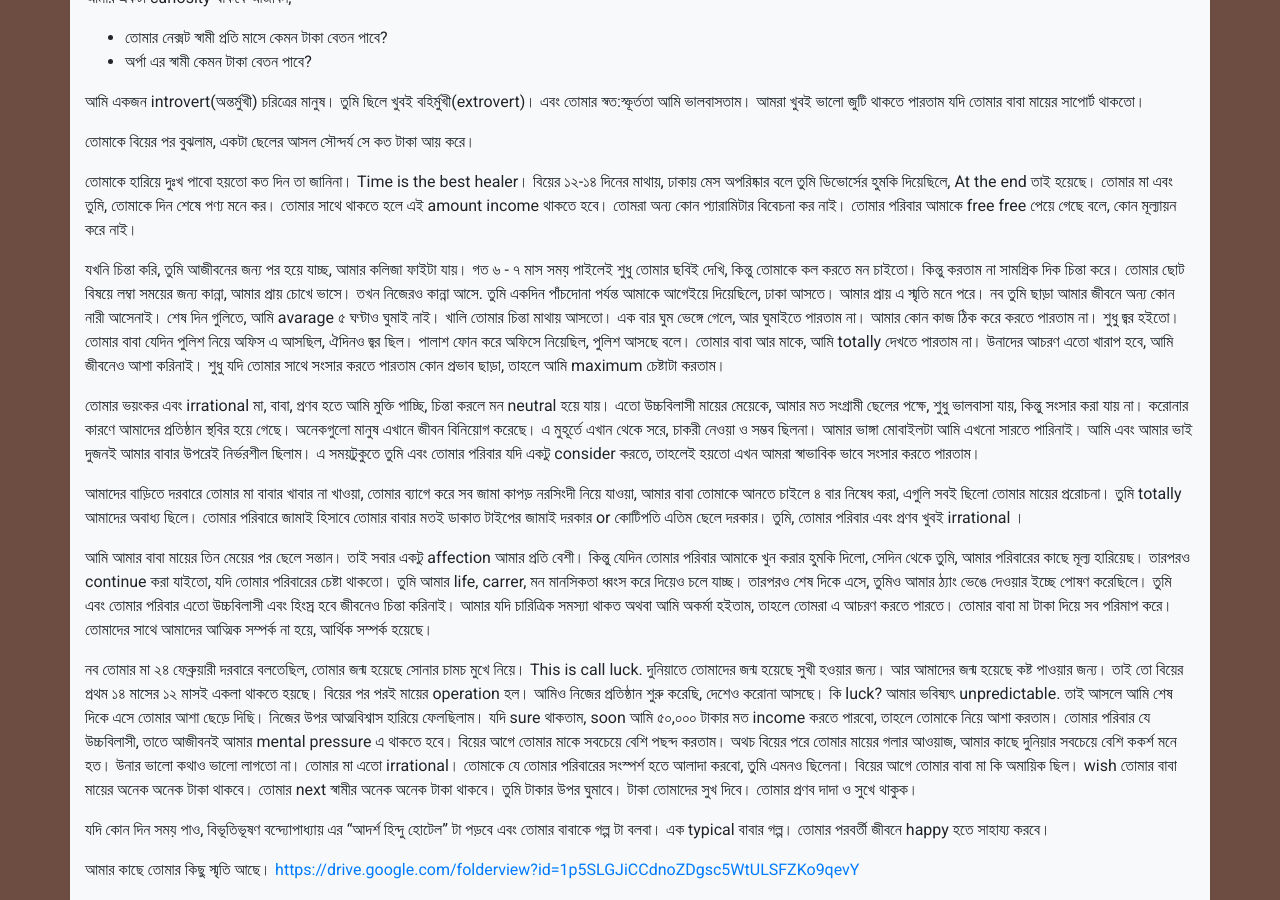
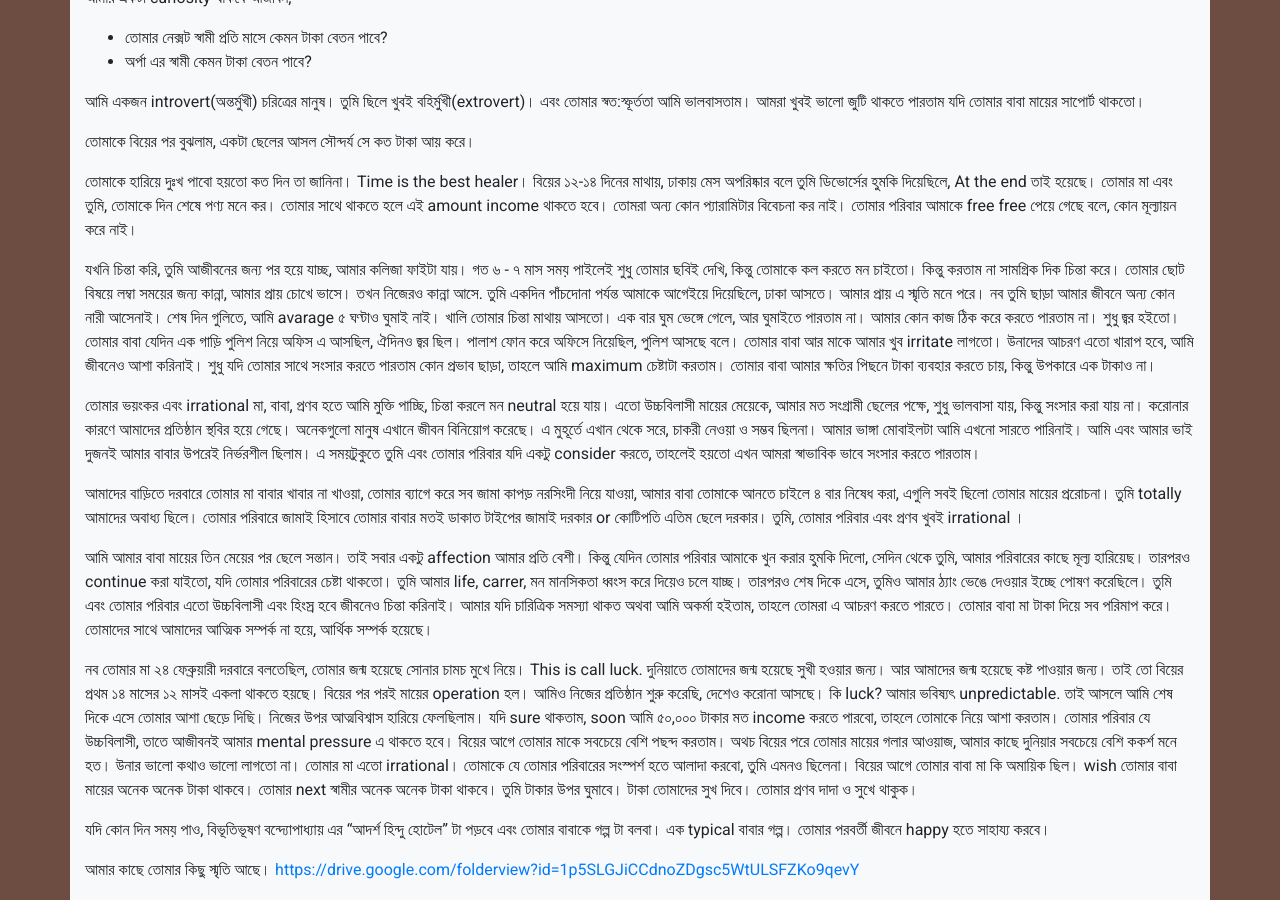
Before and after one commit to polodev/nobo, a Jekyll site: the page built from index.md, in a window 1280 px wide and 900 px high, scrolled down 4226 px. Built offline with Jekyll 4.4.1, drawn with Linux system fonts in a browser that asks for light colours; nearby versions of some CDN libraries.

Commit message:
--updated--

```diff
--- a/index.md
+++ b/index.md
@@ -115,7 +115,7 @@ active: last-message
 
 তোমাকে হারিয়ে দুঃখ পাবো হয়তো কত দিন তা জানিনা। Time is the best healer। বিয়ের ১২-১৪ দিনের মাথায়, ঢাকায় মেস অপরিষ্কার বলে তুমি ডিভোর্সের হুমকি দিয়েছিলে, At the end তাই হয়েছে। তোমার মা এবং তুমি, তোমাকে দিন শেষে পণ্য মনে কর। তোমার সাথে থাকতে হলে এই amount income থাকতে হবে। তোমরা অন্য কোন প্যারামিটার বিবেচনা কর নাই। তোমার পরিবার আমাকে free free পেয়ে গেছে বলে, কোন মূল্যায়ন করে নাই।
 
-যখনি চিন্তা করি, তুমি আজীবনের জন্য পর হয়ে যাচ্ছ, আমার কলিজা ফাইটা যায়। গত ৬ - ৭ মাস সময় পাইলেই শুধু তোমার ছবিই দেখি, কিন্তু তোমাকে কল করতে মন চাইতো। কিন্তু করতাম না সামগ্রিক দিক চিন্তা করে। তোমার ছোট বিষয়ে লম্বা সময়ের জন্য কান্না, আমার প্রায় চোখে ভাসে। তখন নিজেরও কান্না আসে. তুমি একদিন পাঁচদোনা পর্যন্ত আমাকে আগেইয়ে দিয়েছিলে, ঢাকা আসতে। আমার প্রায় এ স্মৃতি মনে পরে। নব তুমি ছাড়া আমার জীবনে অন্য কোন নারী আসেনাই। শেষ দিন গুলিতে, আমি avarage ৫ ঘণ্টাও ঘুমাই নাই। খালি তোমার চিন্তা মাথায় আসতো। এক বার ঘুম ভেঙ্গে গেলে, আর ঘুমাইতে পারতাম না। আমার কোন কাজ ঠিক করে করতে পারতাম না। শুধু জ্বর হইতো। তোমার বাবা যেদিন পুলিশ নিয়ে অফিস এ আসছিল, ঐদিনও জ্বর ছিল। পালাশ ফোন করে অফিসে নিয়েছিল, পুলিশ আসছে বলে। তোমার বাবা আর মাকে, আমি totally দেখতে পারতাম না। উনাদের আচরণ এতো খারাপ হবে, আমি জীবনেও আশা করিনাই। শুধু যদি তোমার সাথে সংসার করতে পারতাম কোন প্রভাব ছাড়া, তাহলে আমি maximum চেষ্টাটা করতাম।
+যখনি চিন্তা করি, তুমি আজীবনের জন্য পর হয়ে যাচ্ছ, আমার কলিজা ফাইটা যায়। গত ৬ - ৭ মাস সময় পাইলেই শুধু তোমার ছবিই দেখি, কিন্তু তোমাকে কল করতে মন চাইতো। কিন্তু করতাম না সামগ্রিক দিক চিন্তা করে। তোমার ছোট বিষয়ে লম্বা সময়ের জন্য কান্না, আমার প্রায় চোখে ভাসে। তখন নিজেরও কান্না আসে. তুমি একদিন পাঁচদোনা পর্যন্ত আমাকে আগেইয়ে দিয়েছিলে, ঢাকা আসতে। আমার প্রায় এ স্মৃতি মনে পরে। নব তুমি ছাড়া আমার জীবনে অন্য কোন নারী আসেনাই। শেষ দিন গুলিতে, আমি avarage ৫ ঘণ্টাও ঘুমাই নাই। খালি তোমার চিন্তা মাথায় আসতো। এক বার ঘুম ভেঙ্গে গেলে, আর ঘুমাইতে পারতাম না। আমার কোন কাজ ঠিক করে করতে পারতাম না। শুধু জ্বর হইতো। তোমার বাবা যেদিন এক গাড়ি পুলিশ নিয়ে অফিস এ আসছিল, ঐদিনও জ্বর ছিল। পালাশ ফোন করে অফিসে নিয়েছিল, পুলিশ আসছে বলে। তোমার বাবা আর মাকে আমার খুব irritate লাগতো। উনাদের আচরণ এতো খারাপ হবে, আমি জীবনেও আশা করিনাই। শুধু যদি তোমার সাথে সংসার করতে পারতাম কোন প্রভাব ছাড়া, তাহলে আমি maximum চেষ্টাটা করতাম। তোমার বাবা আমার ক্ষতির পিছনে টাকা ব্যবহার করতে চায়, কিন্তু উপকারে এক টাকাও না।
 
 তোমার ভয়ংকর এবং irrational মা, বাবা, প্রণব হতে আমি মুক্তি পাচ্ছি, চিন্তা করলে মন neutral হয়ে যায়। এতো উচ্চবিলাসী মায়ের মেয়েকে, আমার মত সংগ্রামী ছেলের পক্ষে, শুধু ভালবাসা যায়, কিন্তু সংসার করা যায় না। করোনার কারণে আমাদের প্রতিষ্ঠান স্থবির হয়ে গেছে। অনেকগুলো মানুষ এখানে জীবন বিনিয়োগ করেছে। এ মুহূর্তে এখান থেকে সরে, চাকরী নেওয়া ও সম্ভব ছিলনা। আমার ভাঙ্গা মোবাইলটা আমি এখনো সারতে পারিনাই। আমি এবং আমার ভাই দুজনই আমার বাবার উপরেই নির্ভরশীল ছিলাম। এ সময়টুকুতে তুমি এবং তোমার পরিবার যদি একটু consider করতে, তাহলেই হয়তো এখন আমরা স্বাভাবিক ভাবে সংসার করতে পারতাম।
 
```
